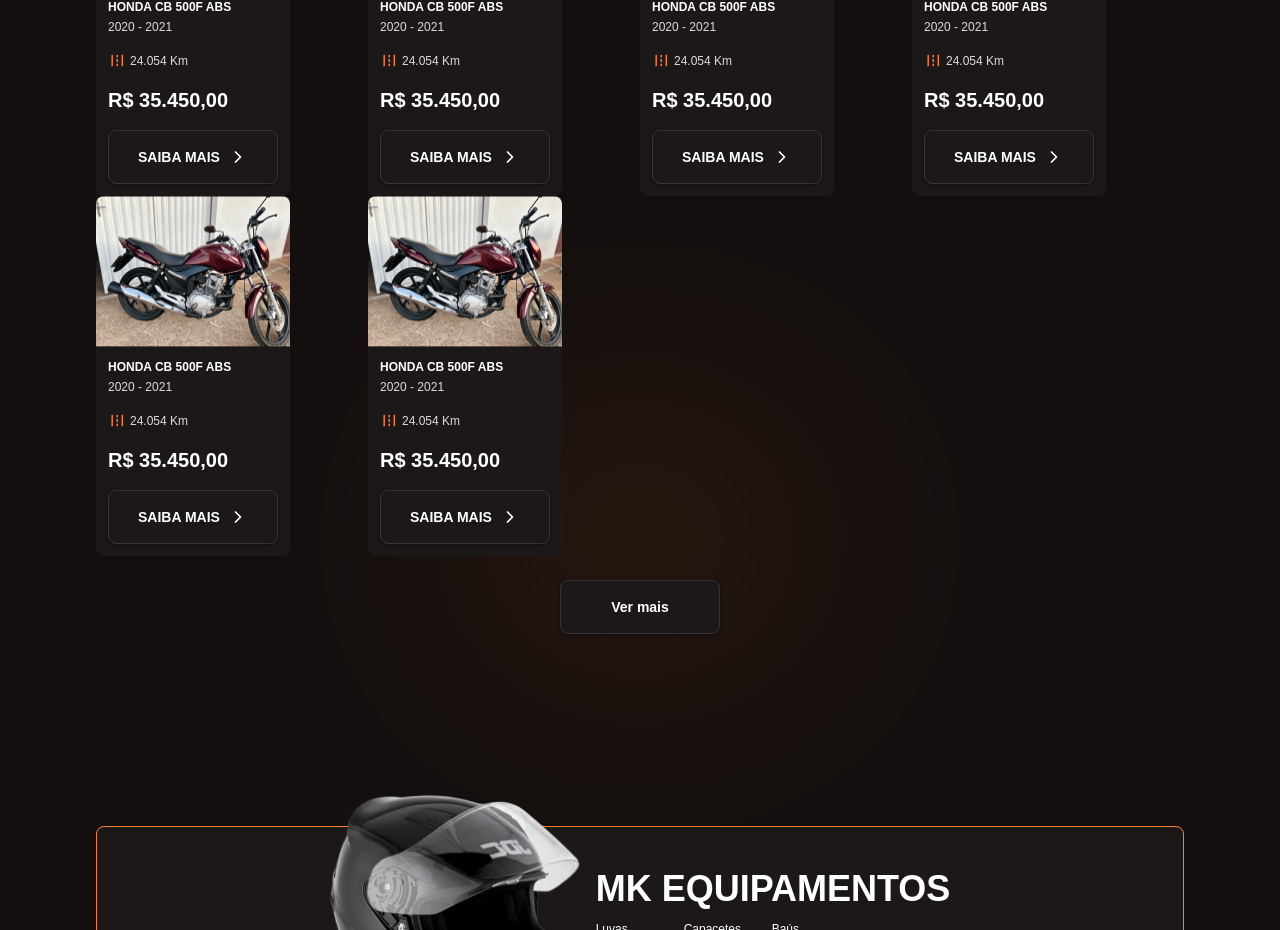
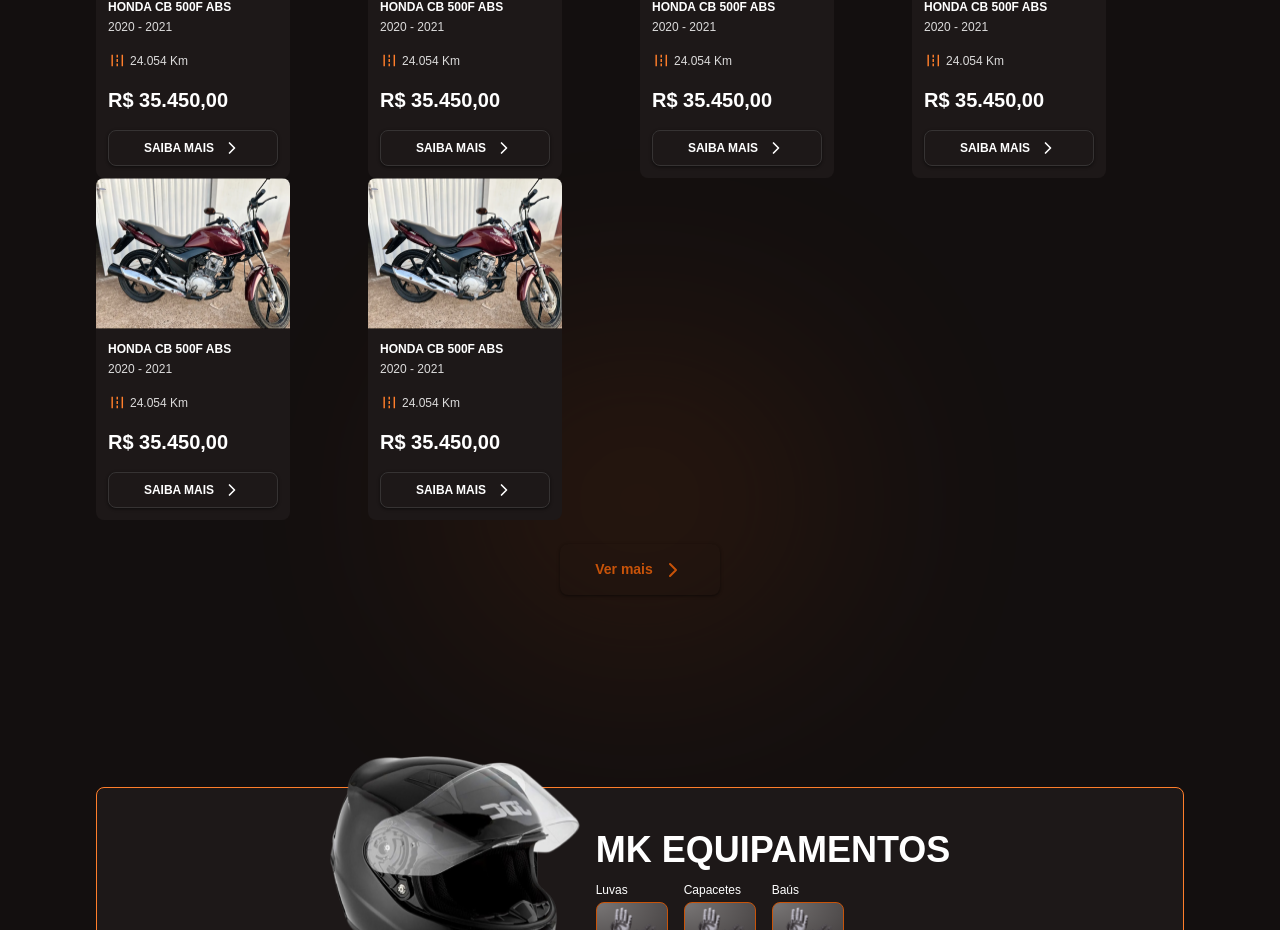
Before and after one commit to glsvitoria/front-mk-motobox, a Next.js app: page / in a window 1280 px wide. Shown: the part 1637-2567 px from the top of the page. Built offline with nearby package versions, Linux system fonts and the light colour scheme.

Commit message:
feat: add size variant in butotn

```diff
--- a/src/app/globals.css
+++ b/src/app/globals.css
@@ -49,6 +49,10 @@
 
   .body-lg-semibold {
     @apply text-[16px] font-semibold leading-[150%];
+  }
+
+  .button-sm {
+    @apply text-[12px] font-bold leading-[150%];
   }
 
   .button-md {
--- a/src/components/MotorcycleCard/Info.tsx
+++ b/src/components/MotorcycleCard/Info.tsx
@@ -27,7 +27,7 @@
         </p>
       </div>
       <p className="text-xl font-semibold">{masks.currency(value)}</p>
-      <Button variant="outline" className="uppercase">
+      <Button variant="outline" size="sm" className="uppercase">
         Saiba mais
         <ChevronRight className="h-5 w-5" />
       </Button>
--- a/src/components/ui/button.tsx
+++ b/src/components/ui/button.tsx
@@ -5,7 +5,7 @@
 import { cn } from "@/lib/utils";
 
 const buttonVariants = cva(
-  "inline-flex items-center justify-center gap-2 whitespace-nowrap rounded-lg transition-colors duration-300 focus-visible:outline-none focus-visible:bg-foundation-black-11 disabled:pointer-events-none disabled:opacity-50 shadow-elevation-light-1 focus-visible:elevation-light-4 button-md lg:button-lg",
+  "inline-flex items-center justify-center gap-2 whitespace-nowrap rounded-lg transition-colors duration-300 focus-visible:outline-none focus-visible:bg-foundation-black-11 disabled:pointer-events-none disabled:opacity-50 shadow-elevation-light-1 focus-visible:elevation-light-4",
   {
     variants: {
       variant: {
@@ -15,9 +15,12 @@
           "bg-foundation-black-12 text-white border border-foundation-black-10 hover:text-foundation-orange-300 hover:border-foundation-orange-300 focus-visible:bg-foundation-black-11",
         primary:
           "bg-foundation-orange-300 text-white focus-visible:bg-foundation-black-11 hover:bg-foundation-orange-400",
+        tertiary:
+          "bg-transparent text-foundation-orange-300 border focus-visible:border-foundation-black-11 hover:border-foundation-orange-300 hover:bg-foundation-black-12 border-transparent",
       },
       size: {
-        default: "h-[54px] px-4 py-2 min-w-40",
+        sm: "h-[36px] px-3 py-1 min-w-32 button-sm",
+        default: "h-[51px] px-4 py-2 min-w-40 button-md lg:button-lg",
       },
     },
     defaultVariants: {
@@ -36,6 +39,7 @@
 const Button = React.forwardRef<HTMLButtonElement, ButtonProps>(
   ({ className, variant, size, asChild = false, ...props }, ref) => {
     const Comp = asChild ? Slot : "button";
+
     return (
       <Comp
         className={cn(buttonVariants({ variant, size, className }))}
--- a/src/pages/Home/MotorsSale.tsx
+++ b/src/pages/Home/MotorsSale.tsx
@@ -2,6 +2,7 @@
 import * as MotorcycleCard from "@/components/MotorcycleCard";
 import * as Icons from "@/assets/icons";
 import { Button } from "@/components/ui/button";
+import { ChevronRight } from "lucide-react";
 
 export default function MotorsSale() {
   return (
@@ -82,7 +83,9 @@
           />
         </MotorcycleCard.Root>
       </div>
-      <Button variant="outline">Ver mais</Button>
+      <Button variant="tertiary">
+        Ver mais <ChevronRight size={24} />
+      </Button>
       <div className="elipse-one" />
     </section>
   );
```
